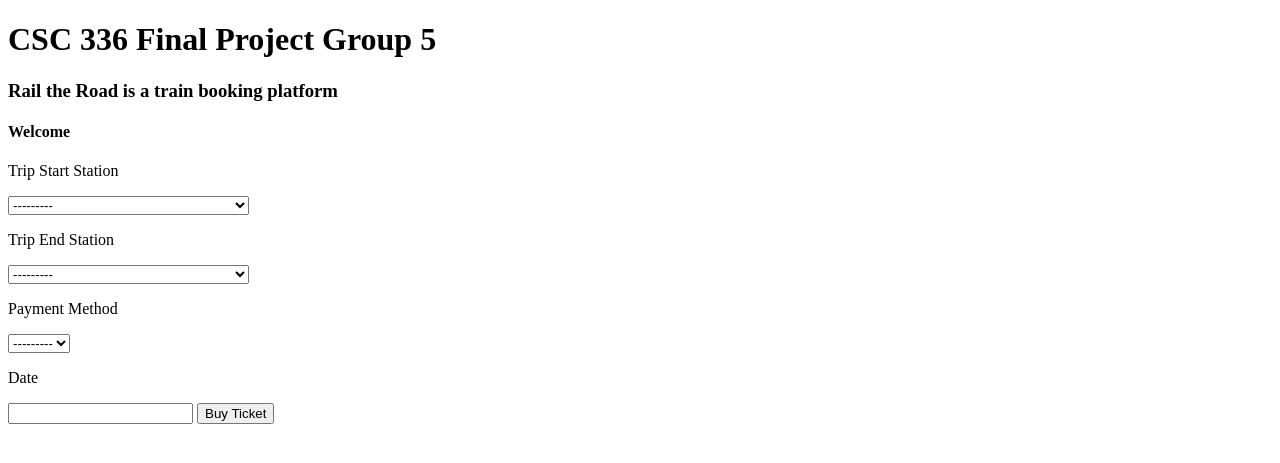
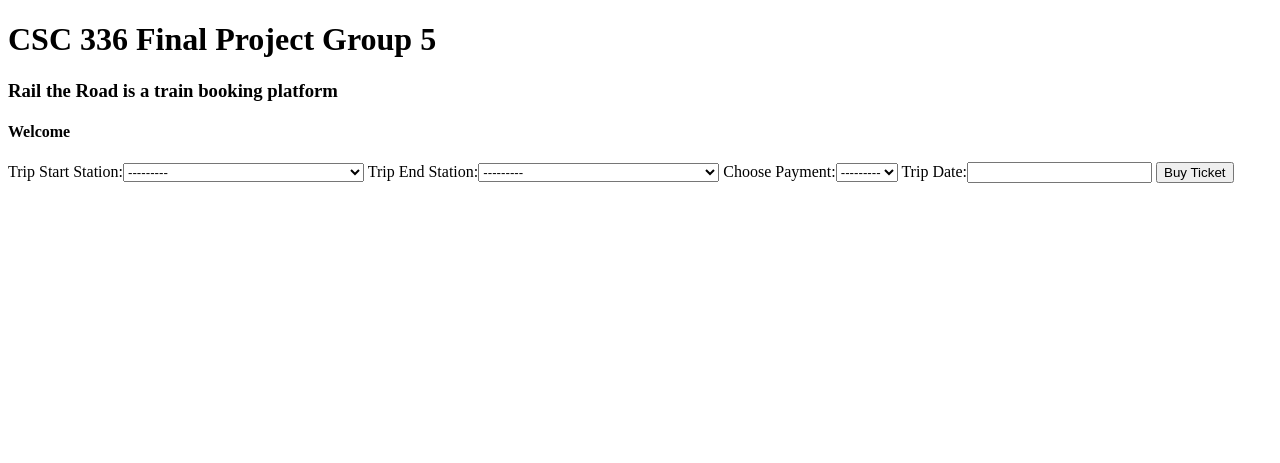
Before and after one commit to enzoames/AMTRAK, a Django app: page / in a window 1280 px wide. Shown: the top 463 px of the page. Run offline with Django 3.2, Linux system fonts and the light colour scheme; data comes from the database, SQL or seed files in the repository; both versions use the stored data as it was after the commit; some libraries are stand-ins or nearby versions.

Commit message:
Issues with request POST

```diff
--- a/amtrak/amtrak/urls.py
+++ b/amtrak/amtrak/urls.py
@@ -23,6 +23,8 @@ from django.contrib import admin
 # These are all the URLS we will need for our site
 
 urlpatterns = [
-    url(r'^', include('amtrakmain.urls')),
+    url(r'^', include('amtrakmain.urls')),  # including the urls belonging to amtrak app
     url(r'^admin/', admin.site.urls),
+    # Another way of writing the url pattern for a view
+    # url(r'SomeName^$', <app_name>.views.function_name>)
 ]
--- a/amtrak/amtrakmain/forms.py
+++ b/amtrak/amtrakmain/forms.py
@@ -16,8 +16,9 @@ class TicketTripForm(forms.ModelForm):
         model = TicketTrip  # specifying which model we are creating a form for
         # Now, we need to explicitly declare what fields will be included in this form ( Fields to be displayed on the
         # front-end side). The fields are the columns in the model TicketTrips
-        fields = ['trip_start_station', 'trip_end_station', 'trip_pay_method', 'trip_date', 'trip_train', 'trip_fare',
-                  'trip_segment_start', 'trip_segment_end']
+        fields = ('trip_start_station', 'trip_end_station', 'trip_pay_method', 'trip_date')
+
+                  # 'trip_train', 'trip_fare', 'trip_segment_start', 'trip_segment_end']
 
         # widgets = {'trip_date': forms.DateField(attrs={'class': 'datepicker', 'id': 'data_input', }), }
 
--- a/amtrak/amtrakmain/models.py
+++ b/amtrak/amtrakmain/models.py
@@ -132,13 +132,13 @@ class TicketTrip(models.Model):
     trip_end_station = models.ForeignKey(Station, related_name='t_end+', verbose_name='Trip End Station')
     #trip_direction = models.BooleanField(default=1, help_text='North = 1, South = 0', verbose_name='Direction')
     trip_train = models.ForeignKey(Train, verbose_name='Train')
-    trip_fare = models.IntegerField(default=0, verbose_name='Fare')
+    trip_fare = models.IntegerField(default=0, blank=True, null=True, verbose_name='Fare')
     trip_pay_method = models.ForeignKey(PaymentMethod, related_name='t_pay', verbose_name='Choose Payment')
-    trip_date = models.DateTimeField(verbose_name='Trip Date')
+    trip_date = models.DateField(verbose_name='Trip Date', blank=True, null=True)
     trip_segment_start = models.ForeignKey(Segment, related_name='s_start+', verbose_name='Segment Start',
-                                           help_text='Shows only north-end station of segment')
+                                           help_text='Shows only north-end station of segment', blank=True, null=True)
     trip_segment_end = models.ForeignKey(Segment, related_name='s_end+', verbose_name='Segment End',
-                                         help_text='Shows only north-end station of segment')
+                                         help_text='Shows only north-end station of segment', blank=True, null=True)
 
     def __unicode__(self):
         return self.trip_start_station % ""
--- a/amtrak/amtrakmain/templates/amtrakmain/home.html
+++ b/amtrak/amtrakmain/templates/amtrakmain/home.html
@@ -20,13 +20,12 @@
 
 
 
-    <meta charset="utf-8" />
-    <title>Form</title>
-    <link rel="stylesheet" href="http://code.jquery.com/ui/1.10.3/themes/smoothness/jquery-ui.css" />
-    <script src="http://code.jquery.com/jquery-1.9.1.js"></script>
-    <script src="http://code.jquery.com/ui/1.10.3/jquery-ui.js"></script>
-    <link rel="stylesheet" href="/resources/demos/style.css" />
-
+    <!--<meta charset="utf-8" />-->
+    <!--<title>Form</title>-->
+    <!--<link rel="stylesheet" href="http://code.jquery.com/ui/1.10.3/themes/smoothness/jquery-ui.css" />-->
+    <!--<script src="http://code.jquery.com/jquery-1.9.1.js"></script>-->
+    <!--<script src="http://code.jquery.com/ui/1.10.3/jquery-ui.js"></script>-->
+    <!--<link rel="stylesheet" href="/resources/demos/style.css" />-->
 
 
 
@@ -37,10 +36,12 @@
         -->
         <form method="POST" action = "">{% csrf_token %}
 
-            <p>Trip Start Station</p> {{ form.trip_start_station }}
-            <p>Trip End Station</p> {{ form.trip_end_station }}
-            <p>Payment Method</p> {{ form.trip_pay_method }}
-            <p>Date</p> {{ form.trip_date }}
+
+            {{ form }}
+            <!--<p>Trip Start Station</p> {{ form.trip_start_station }}-->
+            <!--<p>Trip End Station</p> {{ form.trip_end_station }}-->
+            <!--<p>Payment Method</p> {{ form.trip_pay_method }}-->
+            <!--<p>Date</p> {{ form.trip_date }}-->
 
             <input type="submit" value="Buy Ticket"/>
         </form>
--- a/amtrak/amtrakmain/views.py
+++ b/amtrak/amtrakmain/views.py
@@ -19,52 +19,63 @@ from .models import TicketTrip
 
 
 def home(request):
+    # Adding Form here: Either has a "POST' which contains user inputs or None which will be empty form
+    form = TicketTripForm(request.POST or None)
+    #print form
     print request
     context = {}
 
-    if request.method == 'POST':
-        form = TicketTripForm(request.POST or None)
+    if request.method == 'POST':  # This statement is executed when the user clicks on 'buy ticket' button
         print request.POST
-        # print request.POST['trip_start_station']  # type is unicode
+        print request.POST['trip_start_station']  # type is unicode
         # print request.POST.get('trip_start_station')
         # print "SMART TEXT:", smart_text(request.POST.get('trip_start_station'), encoding='utf-8')
 
-        # This method is executed when the user clicks on 'buy ticket' button and as long as everything in
-        # forms.TicketTripForm is valid and works fine.
-        if form.is_valid():
+        userSelectedStartTrip = request.POST['trip_start_station']
+
+        # blog.object.get()
+
+        userSelectedEndTrip = request.POST['trip_end_station']
+
+        # COMPUTE HERE THE OTHER PARTS OF THE FORM THAT NEED TO BE FILLED OUT
+
+        if form.is_valid():  # Checks the validity of the from they submitted
             print ('Form is Valid...')
             # create a form instance and populate it with data from the request (user input)
-            # instance = TicketTripForm(request.POST)  # This process is called binding data to the form
-            SaveTripTicket = form.save(commit=False)
 
-            userSelectedStartTrip = request.POST['trip_start_station']
-            userSelectedEndTrip = request.POST['trip_end_station']
+            # form.data['segmet'] = computed data
+
+            # instanceTripTicket = form.save(commit=False)
 
 
 
-            #def calculateSegements
+            #instanceTripTicket.trip_segment_start =
+            # instanceTripTicket.trip_segment_end =
+            # instanceTripTicket.trip_fare =
+            # instanceTripTicket.trip_train =
+
+
+
+
+
 
             #instance_TicketTrip = TicketTrip.objects.raw()
 
-            # SaveTripTicket.trip_segment_start =
-            # SaveTripTicket.trip_segment_end =
-            # SaveTripTicket.trip_fare =
-            # SaveTripTicket.trip_train =
+
 
             #model = TicketTrip()
 
             # Do something here if needed; Calculate other the remaining columns of the database
 
             form.save()  # Save to Database
-            # Updating form to display new context
+
+            # Updating context to be displayed
             context = {
                 'title': 'Thank you for booking a ticket',
             }
 
     else:
         title = 'Welcome'
-        # Adding Form here: must create an instance of the class
-        form = TicketTripForm(request.POST or None)
 
         # Adding some context to home.html. It allows us to use some sort of object and bring that into our template
         context = {
@@ -72,7 +83,6 @@ def home(request):
             'form': form,
         }
 
-
     # render combines the request, the template and the context created.
     return render(request, 'amtrakmain/home.html', context)
     # Moreover, whenever the user clicks the 'buy ticket' button, it sends a request back to this view. This file works
```
Also changed, not shown: amtrak/amtrakmain/migrations/0018_auto_20170426_0105.py (added), amtrak/db.sqlite3.
